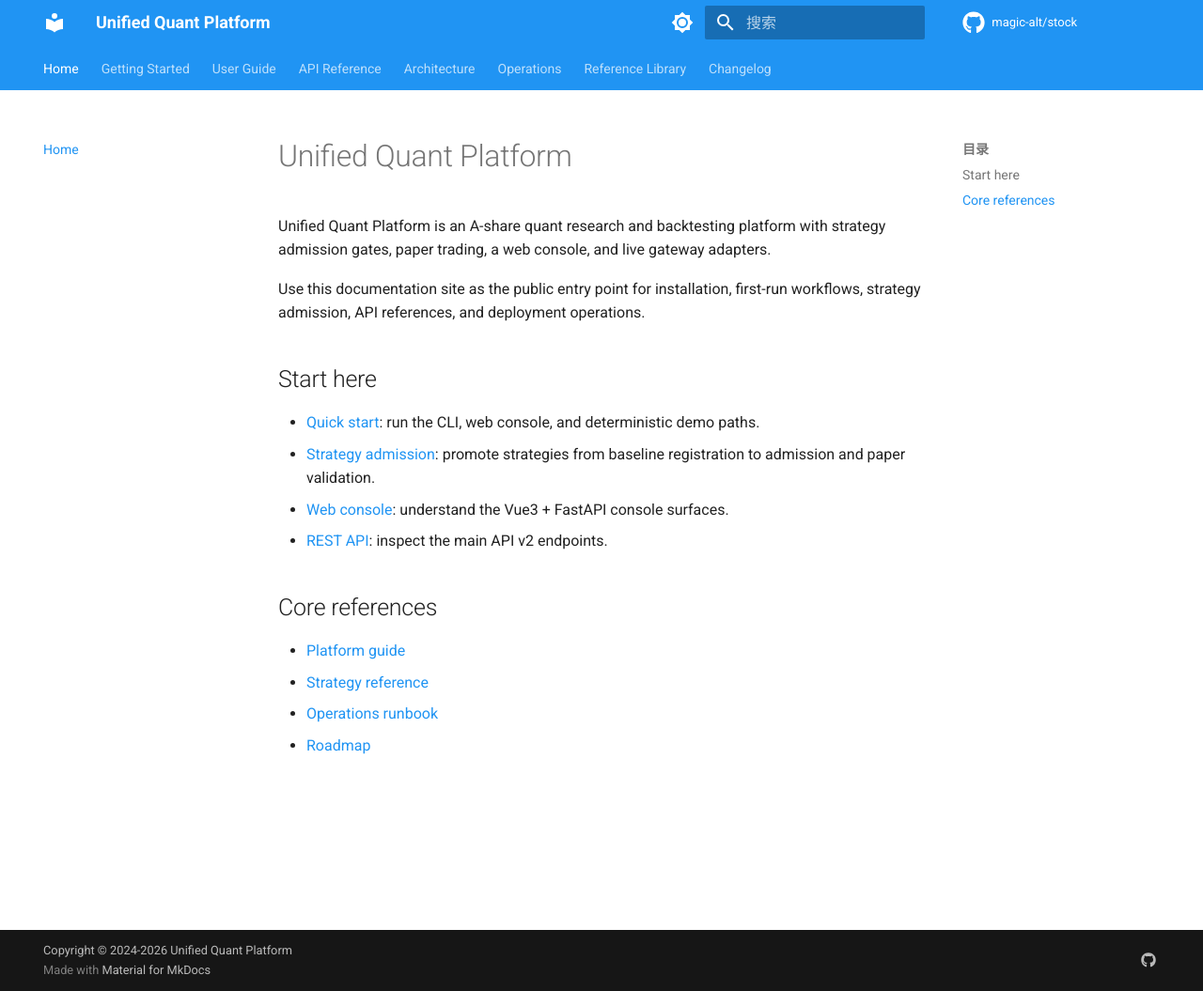
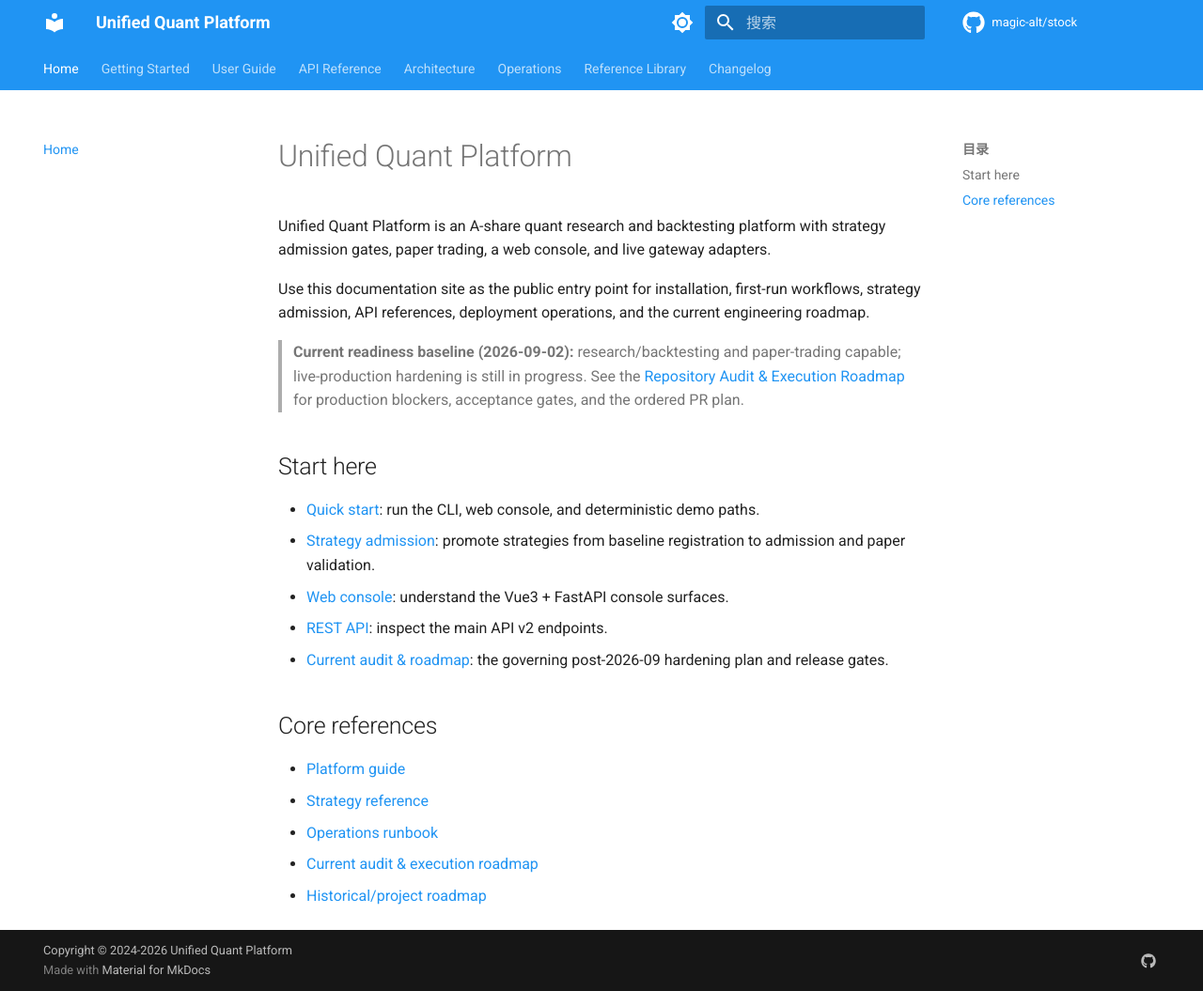
Before and after one commit to magic-alt/stock, an MkDocs documentation site: the page built from docs/index.md, in a window 1280 px wide and 1055 px high. Shown: the whole window at 94% size. Built offline with MkDocs 1.6.1 and Material for MkDocs 9.7.7, drawn with Linux system fonts in a browser that asks for light colours; comment, search, counter and statistics services are not loaded; the version menu is left out.

Commit message:
docs: point documentation home to current audit roadmap

```diff
--- a/docs/index.md
+++ b/docs/index.md
@@ -2,7 +2,9 @@
 
 Unified Quant Platform is an A-share quant research and backtesting platform with strategy admission gates, paper trading, a web console, and live gateway adapters.
 
-Use this documentation site as the public entry point for installation, first-run workflows, strategy admission, API references, and deployment operations.
+Use this documentation site as the public entry point for installation, first-run workflows, strategy admission, API references, deployment operations, and the current engineering roadmap.
+
+> **Current readiness baseline (2026-09-02):** research/backtesting and paper-trading capable; live-production hardening is still in progress. See the [Repository Audit & Execution Roadmap](REPOSITORY_AUDIT_AND_ROADMAP_2026-09.md) for production blockers, acceptance gates, and the ordered PR plan.
 
 ## Start here
 
@@ -10,10 +12,12 @@ Use this documentation site as the public entry point for installation, first-ru
 - [Strategy admission](guides/strategy-admission.md): promote strategies from baseline registration to admission and paper validation.
 - [Web console](guides/web-console.md): understand the Vue3 + FastAPI console surfaces.
 - [REST API](api/rest-api.md): inspect the main API v2 endpoints.
+- [Current audit & roadmap](REPOSITORY_AUDIT_AND_ROADMAP_2026-09.md): the governing post-2026-09 hardening plan and release gates.
 
 ## Core references
 
 - [Platform guide](PLATFORM_GUIDE.md)
 - [Strategy reference](STRATEGY_REFERENCE.md)
 - [Operations runbook](OPERATIONS_RUNBOOK.md)
-- [Roadmap](ROADMAP.md)
+- [Current audit & execution roadmap](REPOSITORY_AUDIT_AND_ROADMAP_2026-09.md)
+- [Historical/project roadmap](ROADMAP.md)
```
